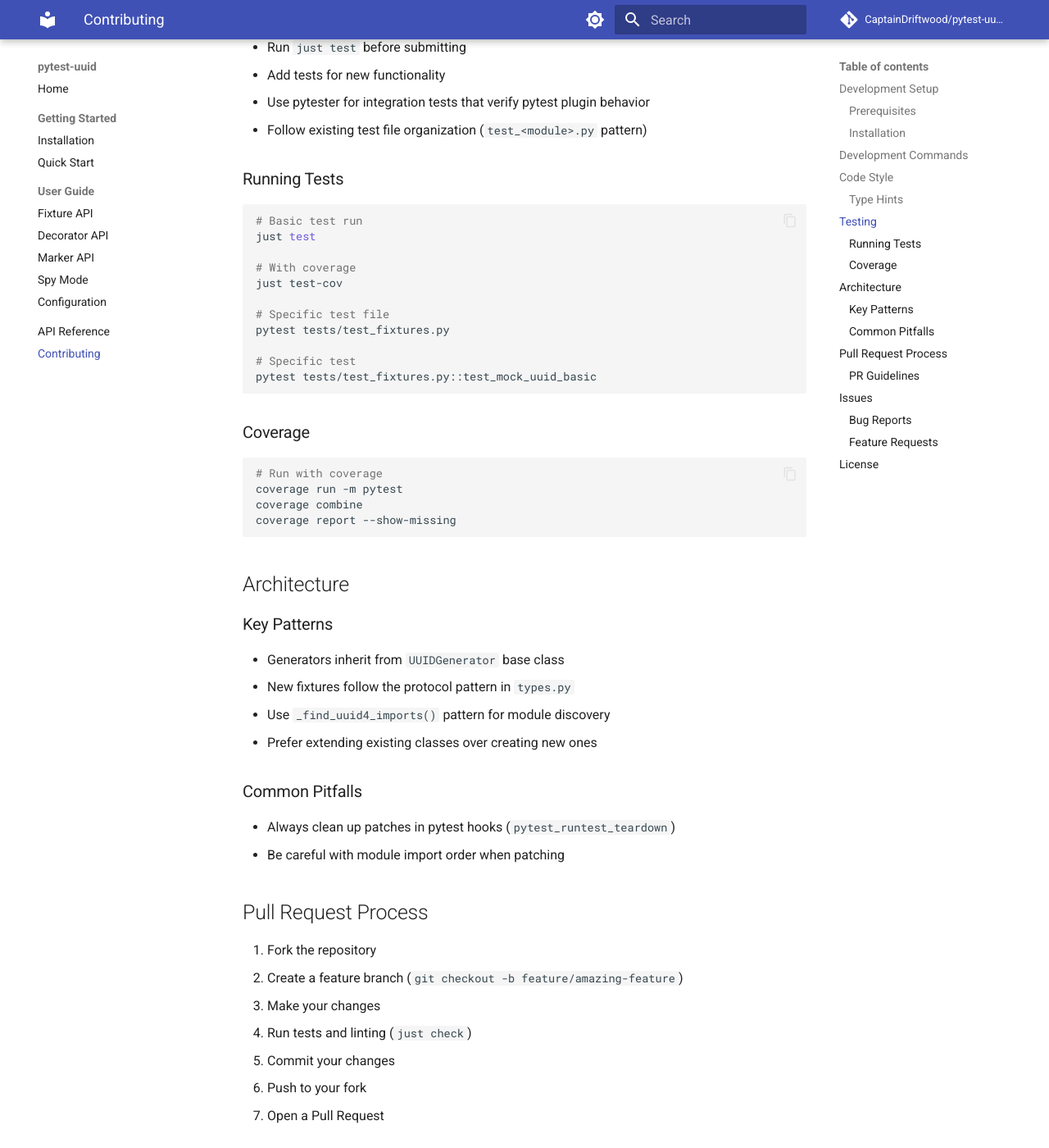
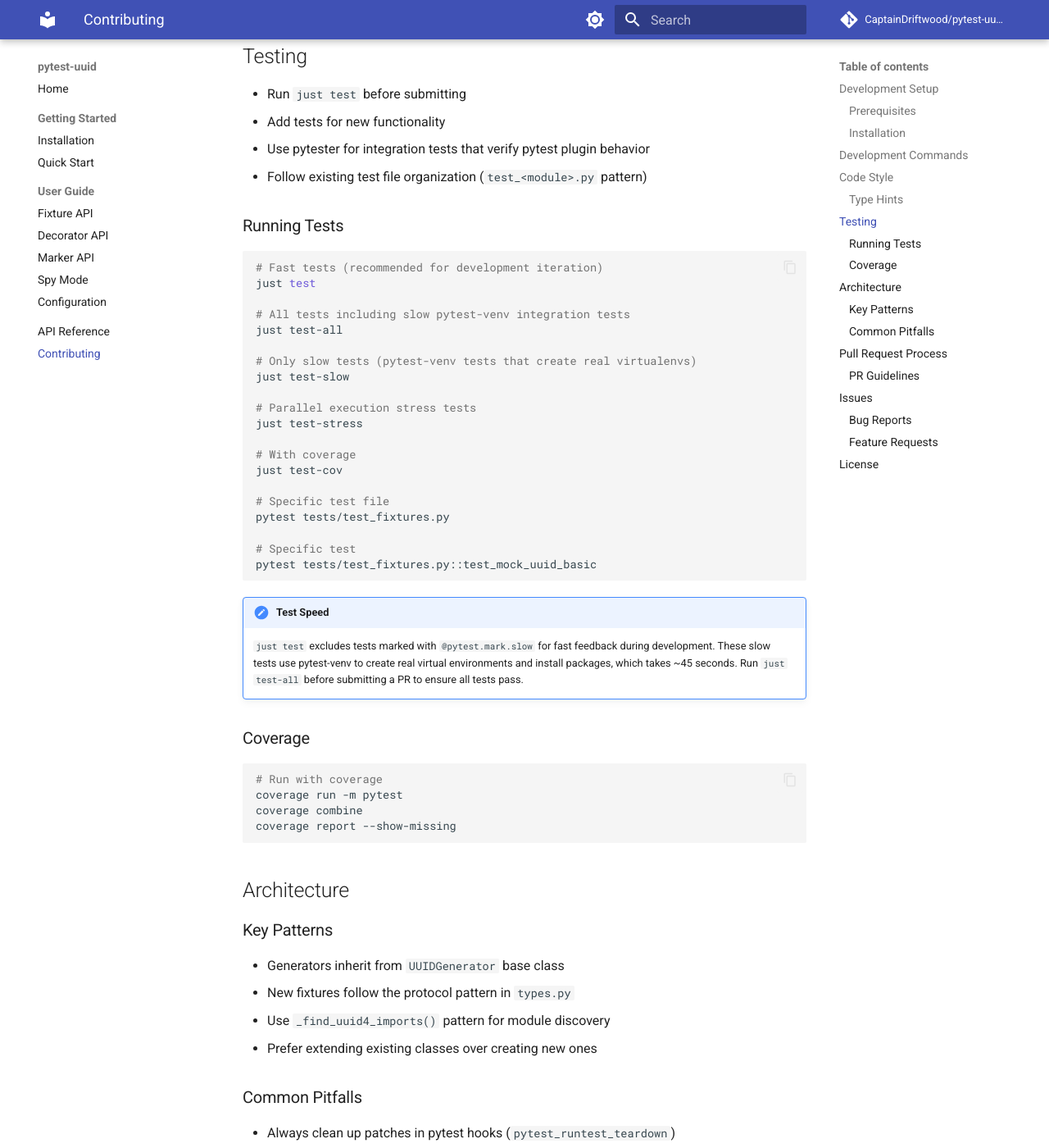
Before and after one commit to CaptainDriftwood/pytest-uuid, an MkDocs documentation site: the page built from docs/contributing.md, in a window 1280 px wide and 1400 px high, scrolled down 1631 px. Shown: the whole window at 82% size. Built offline with MkDocs 1.6.1 and Material for MkDocs 9.7.7, drawn with Linux system fonts in a browser that asks for light colours; comment, search, counter and statistics services are not loaded; some of the changed text lies outside the part shown.

Commit message:
docs: document new test commands in contributing guide
- Add test-all, test-slow, test-stress to command reference
- Explain difference between just test (fast) and just test-all
- Note about slow tests using pytest-venv

````diff
--- a/docs/contributing.md
+++ b/docs/contributing.md
@@ -29,7 +29,10 @@ just sync
 
 ```bash
 just              # List all commands
-just test         # Run tests
+just test         # Run fast tests (excludes slow pytest-venv tests)
+just test-all     # Run all tests including slow ones
+just test-slow    # Run only slow tests (pytest-venv integration tests)
+just test-stress  # Run parallel execution stress tests
 just test-cov     # Run tests with coverage
 just nox          # Run tests across all Python versions
 just nox 3.12     # Run tests for specific Python version
@@ -73,8 +76,17 @@ def example(value: str | int) -> str | None:
 ### Running Tests
 
 ```bash
-# Basic test run
+# Fast tests (recommended for development iteration)
 just test
+
+# All tests including slow pytest-venv integration tests
+just test-all
+
+# Only slow tests (pytest-venv tests that create real virtualenvs)
+just test-slow
+
+# Parallel execution stress tests
+just test-stress
 
 # With coverage
 just test-cov
@@ -85,6 +97,9 @@ pytest tests/test_fixtures.py
 # Specific test
 pytest tests/test_fixtures.py::test_mock_uuid_basic
 ```
+
+!!! note "Test Speed"
+    `just test` excludes tests marked with `@pytest.mark.slow` for fast feedback during development. These slow tests use pytest-venv to create real virtual environments and install packages, which takes ~45 seconds. Run `just test-all` before submitting a PR to ensure all tests pass.
 
 ### Coverage
 
````
